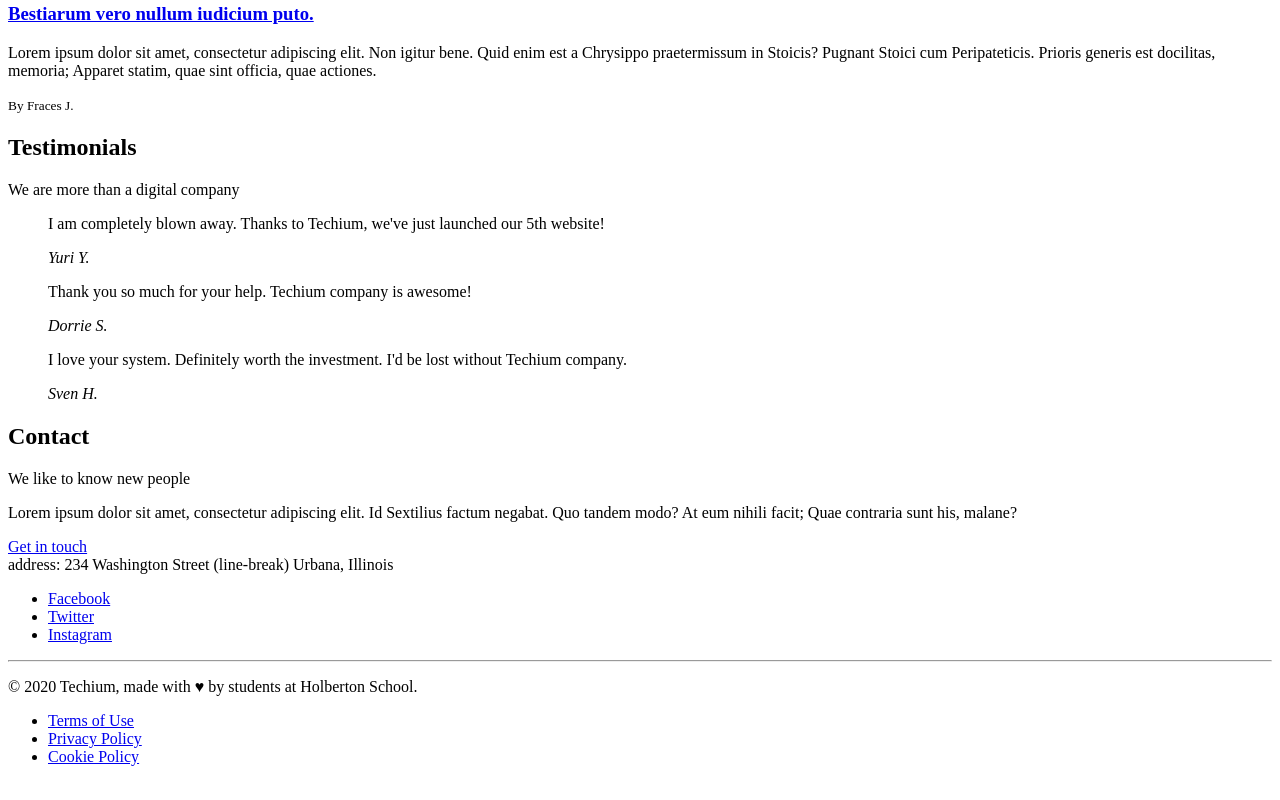
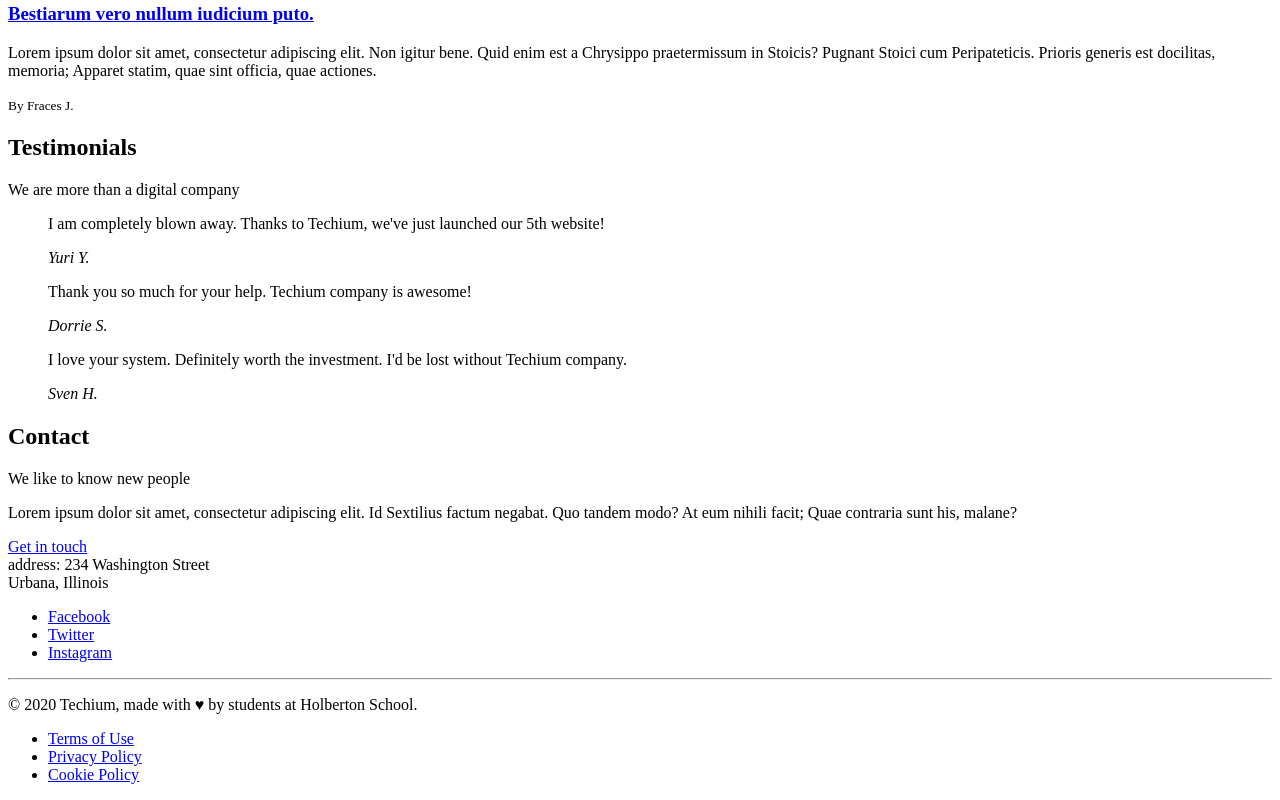
Before and after one commit to benjamesian/holbertonschool-web_front_end, a plain HTML site: page 0x00-html_advanced/31-index.html in a window 1280 px wide. Shown: the part 1663-2463 px from the top of the page. Drawn offline with Linux system fonts and the light colour scheme.

Commit message:
add a line break

```diff
--- a/0x00-html_advanced/31-index.html
+++ b/0x00-html_advanced/31-index.html
@@ -195,7 +195,7 @@
     </main>
     <!-- Footer -->
     <footer>
-        address: 234 Washington Street (line-break) Urbana, Illinois
+        address: 234 Washington Street <br> Urbana, Illinois
         <div>
             <ul>
                 <li><a href="https://www.facebook.com/HolbertonSchool/">Facebook</a></li>
```
